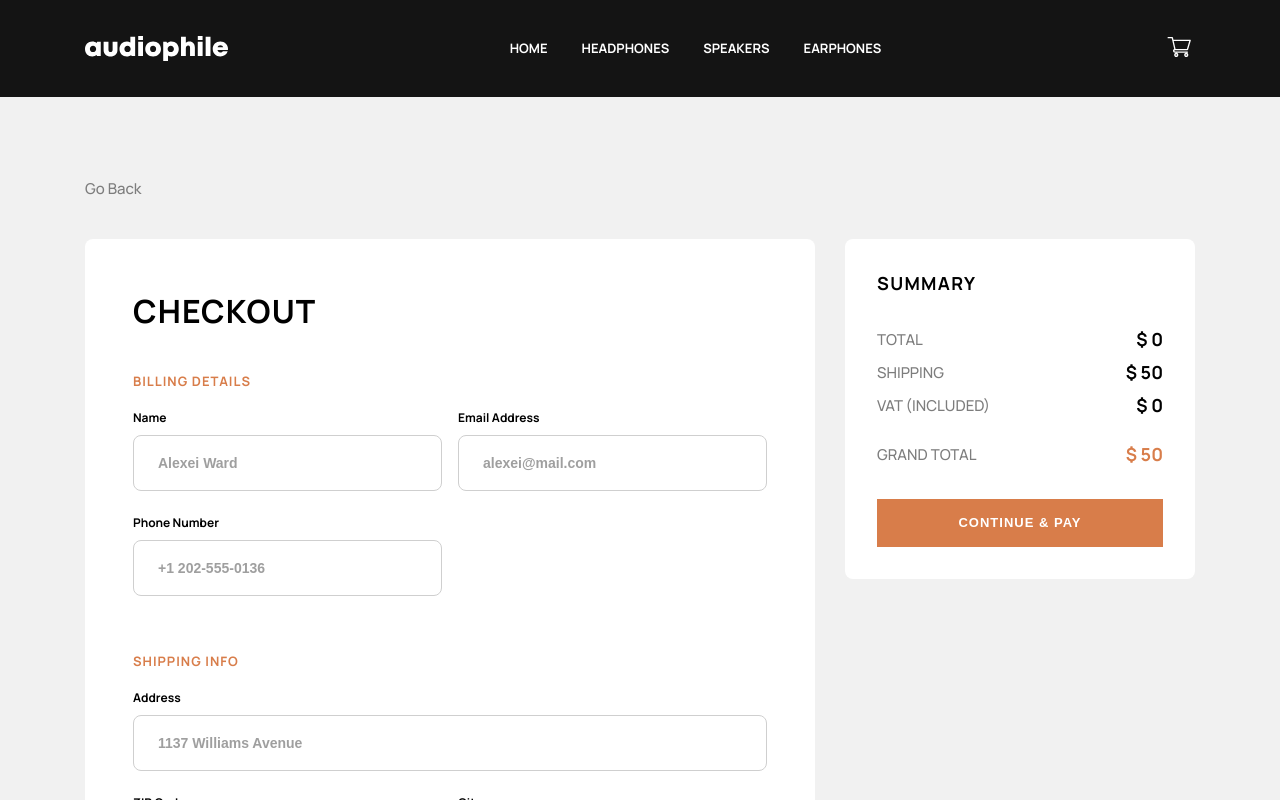
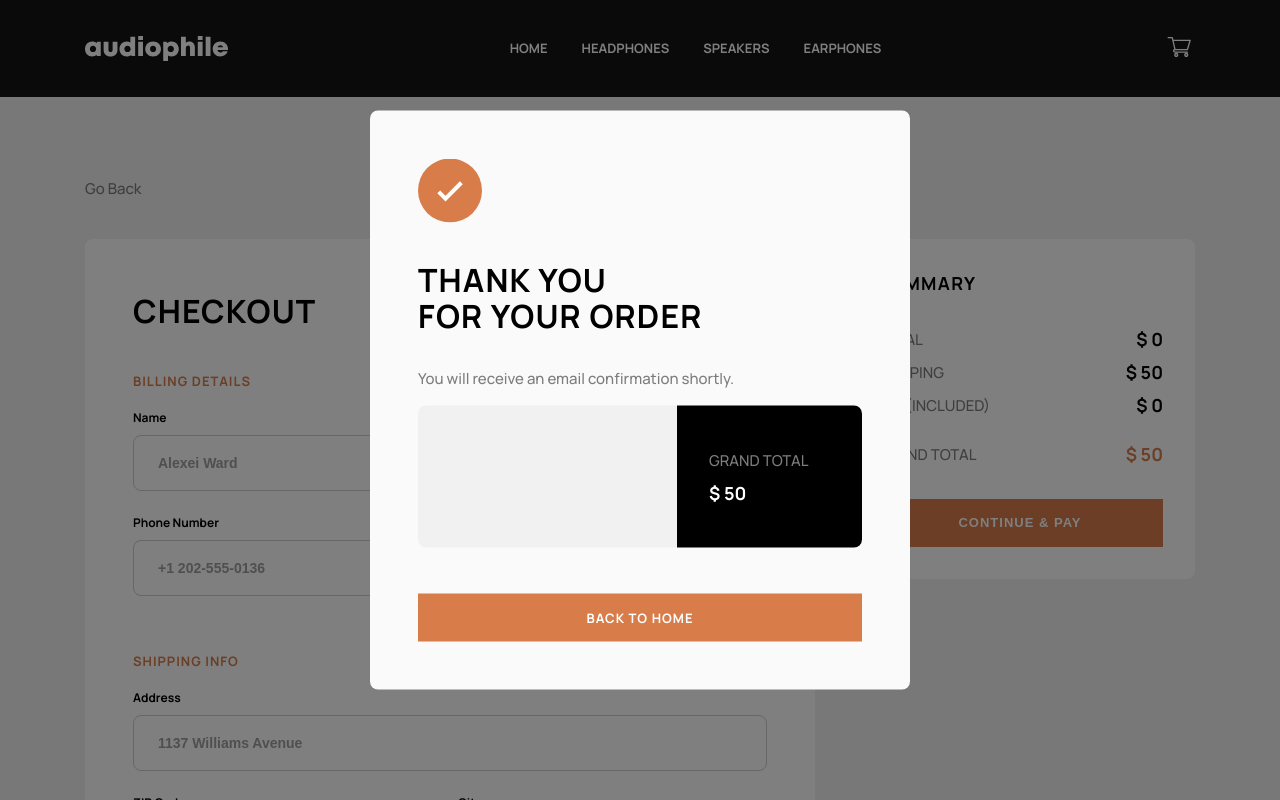
Before and after one commit to K-ost/audiophile-e-commerce, a React (Vite) app: page /#/checkout in a window 1280 px wide. Shown: the top 800 px of the page. Built offline with nearby package versions, Linux system fonts and the light colour scheme.

Commit message:
commit checkout 1.7

```diff
--- a/src/components/Summary.tsx
+++ b/src/components/Summary.tsx
@@ -1,7 +1,15 @@
 import styled from "styled-components"
-import { useAppStore } from "../store/store"
 import CartItem from "./cart/CartItem"
-import { convertPrice, getOrderTotal } from "../helpers/utils"
+import { convertPrice } from "../helpers/utils"
+import { OrderType } from "../types"
+
+interface ISummary {
+  orders: OrderType[]
+  total: number
+  shipping: number
+  vat: number
+  totalWithTaxes: number
+}
 
 // Styles
 const Total = styled.ul`
@@ -25,14 +33,7 @@ const Value = styled.div`
   &.grand_total { color: var(--color-primary); }
 `
 
-const SHIPPING: number = 50
-
-const Summary: React.FC = () => {
-  const { orders } = useAppStore()
-  const total = getOrderTotal(orders)
-  const VAT: number = total * 20 / 100
-  const totalWithTaxes = total + SHIPPING + VAT
-
+const Summary: React.FC<ISummary> = ({ shipping, vat, orders, total, totalWithTaxes }) => {
   return (
     <div>
       {orders.map(el => <CartItem key={el.id} el={el} type="order" />)}
@@ -43,11 +44,11 @@ const Summary: React.FC = () => {
         </li>
         <li>
           <div>Shipping</div>
-          <Value>$ {SHIPPING}</Value>
+          <Value>$ {shipping}</Value>
         </li>
         <li className="vat">
           <div>VAT (Included)</div>
-          <Value>$ {convertPrice(VAT)}</Value>
+          <Value>$ {convertPrice(vat)}</Value>
         </li>
         <li>
           <div>Grand Total</div>
--- /dev/null
+++ b/src/components/Total.tsx
@@ -0,0 +1,51 @@
+import styled from "styled-components"
+import { OrderType } from "../types"
+import { convertPrice } from "../helpers/utils"
+
+interface ITotal {
+  orders: OrderType[]
+  total: number
+}
+
+// Styles
+const Wrap = styled.div`
+  grid-column-gap: 0;
+  grid-row-gap: 0;
+  margin: 0 0 46px;
+  .left_part {
+    background: var(--color-secondary);
+    border-radius: 8px 0 0 8px;
+    grid-area: 1 / 1 / 2 / 8;
+    padding: 24px;
+  }
+  .total_part {
+    background: var(--color-black);
+    border-radius: 0 8px 8px 0;
+    grid-area: 1 / 8 / 2 / 13;
+    padding: 42px 32px;
+    span { display: block; margin: 0 0 8px; text-transform: uppercase; }
+    b {
+      color: var(--color-white);
+      display: block;
+      font-size: 18px;
+      font-weight: 700;
+    }
+  }
+`
+
+
+const Total: React.FC<ITotal> = ({ orders, total }) => {
+  return (
+    <Wrap className="grid grid-12 grid-mb-1">
+      <div className="left_part">
+
+      </div>
+      <div className="total_part">
+        <span>Grand Total</span>
+        <b>$ {convertPrice(total)}</b>
+      </div>
+    </Wrap>
+  )
+}
+
+export default Total
--- a/src/pages/Checkout.tsx
+++ b/src/pages/Checkout.tsx
@@ -9,8 +9,12 @@ import Radio from "../ui/Radio"
 import Btn from "../ui/Btn"
 import delivery from "../assets/svg/delivery.svg"
 import { FormValues, PayType } from "../types"
-import { formFieldsOptions } from "../helpers/utils"
+import { formFieldsOptions, getOrderTotal } from "../helpers/utils"
 import Summary from "../components/Summary"
+import Modal from "../ui/Modal"
+import checkIcon from "../assets/svg/check.svg"
+import Total from "../components/Total"
+import { useAppStore } from "../store/store"
 
 // Styles
 const CheckoutGrid = styled.div`
@@ -76,8 +80,14 @@ const Delivery = styled.div`
   }
 `
 
+const SHIPPING: number = 50
+
 const Checkout: React.FC = () => {
   const [payType, setPayType] = useState<PayType>('emoney')
+  const { orders } = useAppStore()
+  const total = getOrderTotal(orders)
+  const VAT: number = total * 20 / 100
+  const totalWithTaxes = total + SHIPPING + VAT
   const { handleSubmit, register, reset, formState: { errors } } = useForm<FormValues>()
 
   useEffect(() => {
@@ -163,7 +173,7 @@ const Checkout: React.FC = () => {
 
             <CheckoutBox className="checkout_total">
               <h6>Summary</h6>
-              <Summary />
+              <Summary orders={orders} shipping={SHIPPING} total={total} totalWithTaxes={totalWithTaxes} vat={VAT} />
               <Btn value="CONTINUE & PAY" expand />
             </CheckoutBox>
           </CheckoutGrid>
@@ -171,6 +181,14 @@ const Checkout: React.FC = () => {
         </form>
 
       </div>
+
+      <Modal modal={true} close={() => {}}>
+        <img src={checkIcon} alt="" />
+        <h3>THANK YOU<br /> FOR YOUR ORDER</h3>
+        <p>You will receive an email confirmation shortly.</p>
+        <Total orders={orders} total={totalWithTaxes} />
+        <Btn to="/" value="Back to home" expand />
+      </Modal>
     </>
   )
 }
```
Also changed, not shown: src/assets/svg/check.svg (added).
